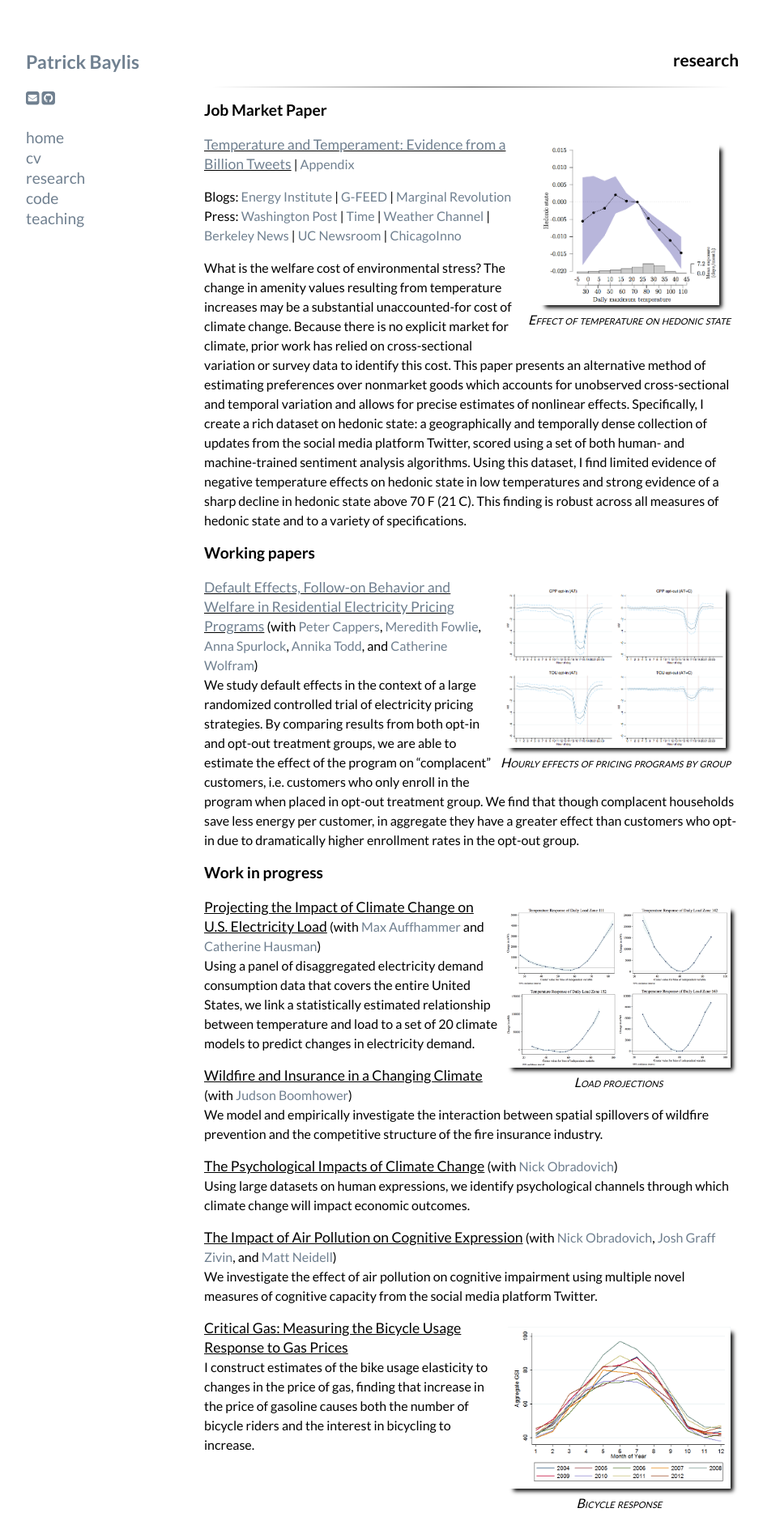
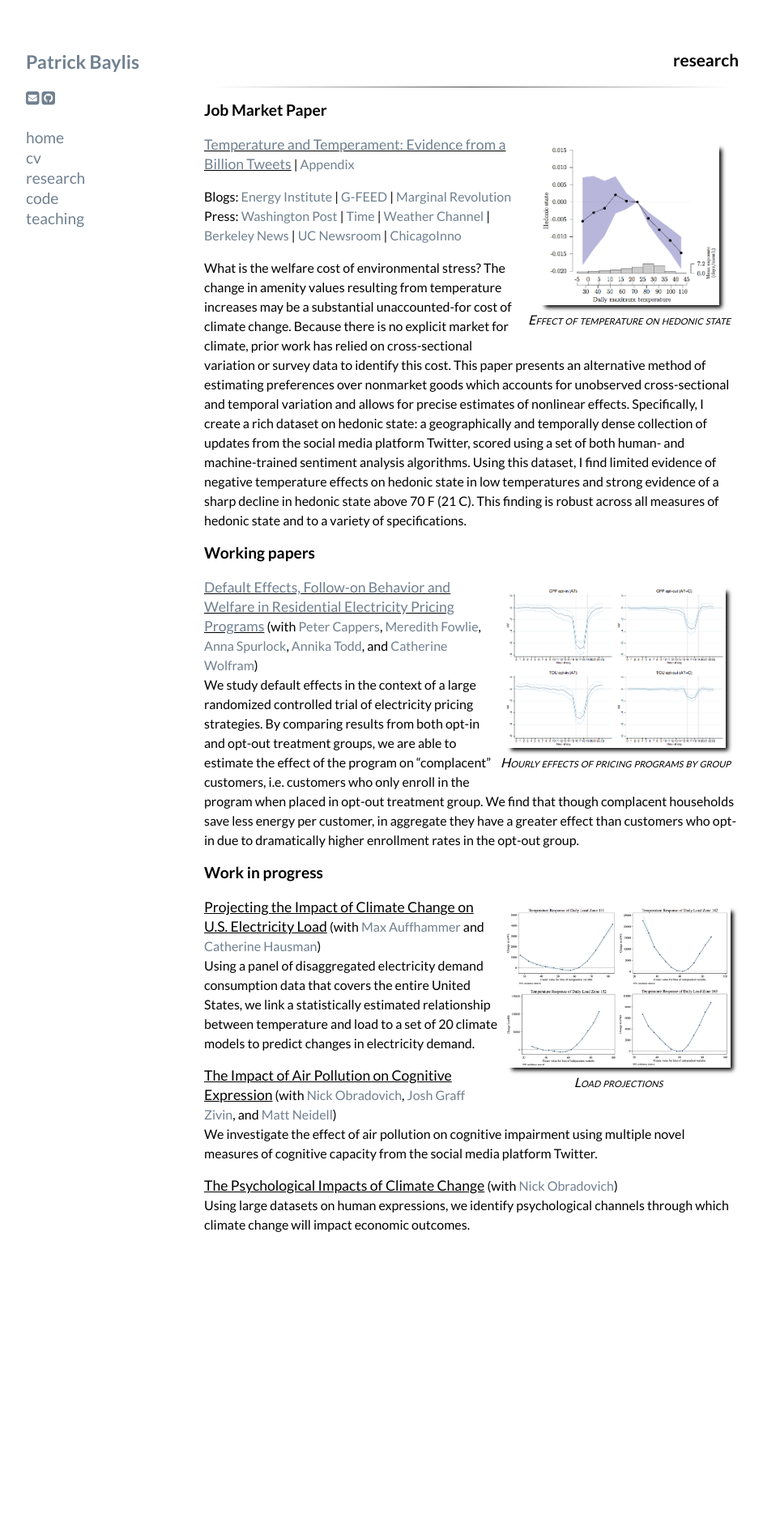
Before and after one commit to pbaylis/pbaylis.github.io, a Jekyll site: the page built from research.markdown, in a window 1280 px wide. Shown: the whole page at 81% size, without its empty margins (168-1110 px from the left). Built offline with Jekyll 4.4.1, drawn with Linux system fonts in a browser that asks for light colours; nearby versions of some CDN libraries; after the commit the page ends 1565 px from its top, so only the background shows below that.

Commit message:
research update

```diff
--- a/research.markdown
+++ b/research.markdown
@@ -48,14 +48,14 @@ We study default effects in the context of a large randomized controlled trial o
 <em>Projecting the Impact of Climate Change on U.S. Electricity Load</em> (with [Max Auffhammer][AUFFHAMMER] and [Catherine Hausman][HAUSMAN])<br>
 Using a panel of disaggregated electricity demand consumption data that covers the entire United States, we link a statistically estimated relationship between temperature and load to a set of 20 climate models to predict changes in electricity demand.
 
-<span><em>Wildfire and Insurance in a Changing Climate</em></span> (with [Judson Boomhower][BOOMHOWER])<br>
-We model and empirically investigate the interaction between spatial spillovers of wildfire prevention and the competitive structure of the fire insurance industry.
+<!-- <span><em>Wildfire and Insurance in a Changing Climate</em></span> (with [Judson Boomhower][BOOMHOWER])<br>
+We model and empirically investigate the interaction between spatial spillovers of wildfire prevention and the competitive structure of the fire insurance industry. -->
+
+<span><em>The Impact of Air Pollution on Cognitive Expression</em></span> (with [Nick Obradovich][OBRADOVICH], [Josh Graff Zivin][GRAFFZIVIN], and [Matt Neidell][NEIDELL])<br>
+We investigate the effect of air pollution on cognitive impairment using multiple novel measures of cognitive capacity from the social media platform Twitter.
 
 <span><em>The Psychological Impacts of Climate Change</em></span> (with [Nick Obradovich][OBRADOVICH])<br>
 Using large datasets on human expressions, we identify psychological channels through which climate change will impact economic outcomes.
-
-<span><em>The Impact of Air Pollution on Cognitive Expression</em></span> (with [Nick Obradovich][OBRADOVICH], [Josh Graff Zivin][GRAFFZIVIN], and [Matt Neidell][NEIDELL])<br>
-We investigate the effect of air pollution on cognitive impairment using multiple novel measures of cognitive capacity from the social media platform Twitter.
 
 
 <!-- <figure style="float:right; margin:10px 10px 10px 10px;">
@@ -65,12 +65,12 @@ We investigate the effect of air pollution on cognitive impairment using multipl
 <em>Refinery pollution and respiratory health</em><br>
 Petroleum refining is a significant source of air pollutants. Using confidential health data and an original dataset on refinery outages, I estimate the short-term effect of refinery emissions on hospital admissions for respiratory issues.   -->
 
-<figure style="float:right; margin:10px 10px 10px 10px;">
+<!-- <figure style="float:right; margin:10px 10px 10px 10px;">
 <img src="images/projects/bike.png" title="Bicycle response" height="200" class="shadow" />
   <figcaption>Bicycle response</figcaption>
 </figure>
 <em>Critical Gas: Measuring the Bicycle Usage Response to Gas Prices</em><br>
-I construct estimates of the bike usage elasticity to changes in the price of gas, finding that increase in the price of gasoline causes both the number of bicycle riders and the interest in bicycling to increase.
+I construct estimates of the bike usage elasticity to changes in the price of gas, finding that increase in the price of gasoline causes both the number of bicycle riders and the interest in bicycling to increase.  -->
 
 <!-- Co-author links -->
 
```
